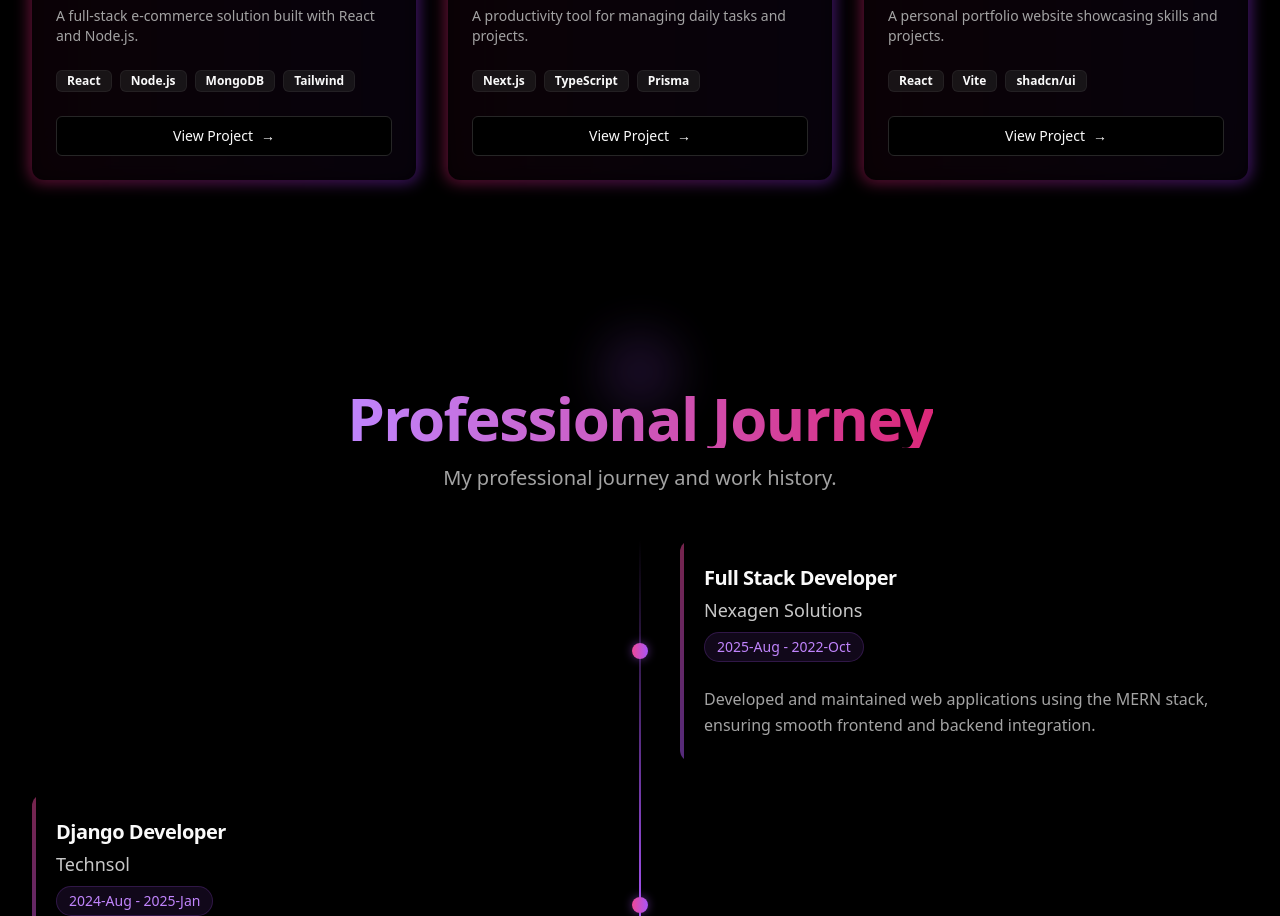
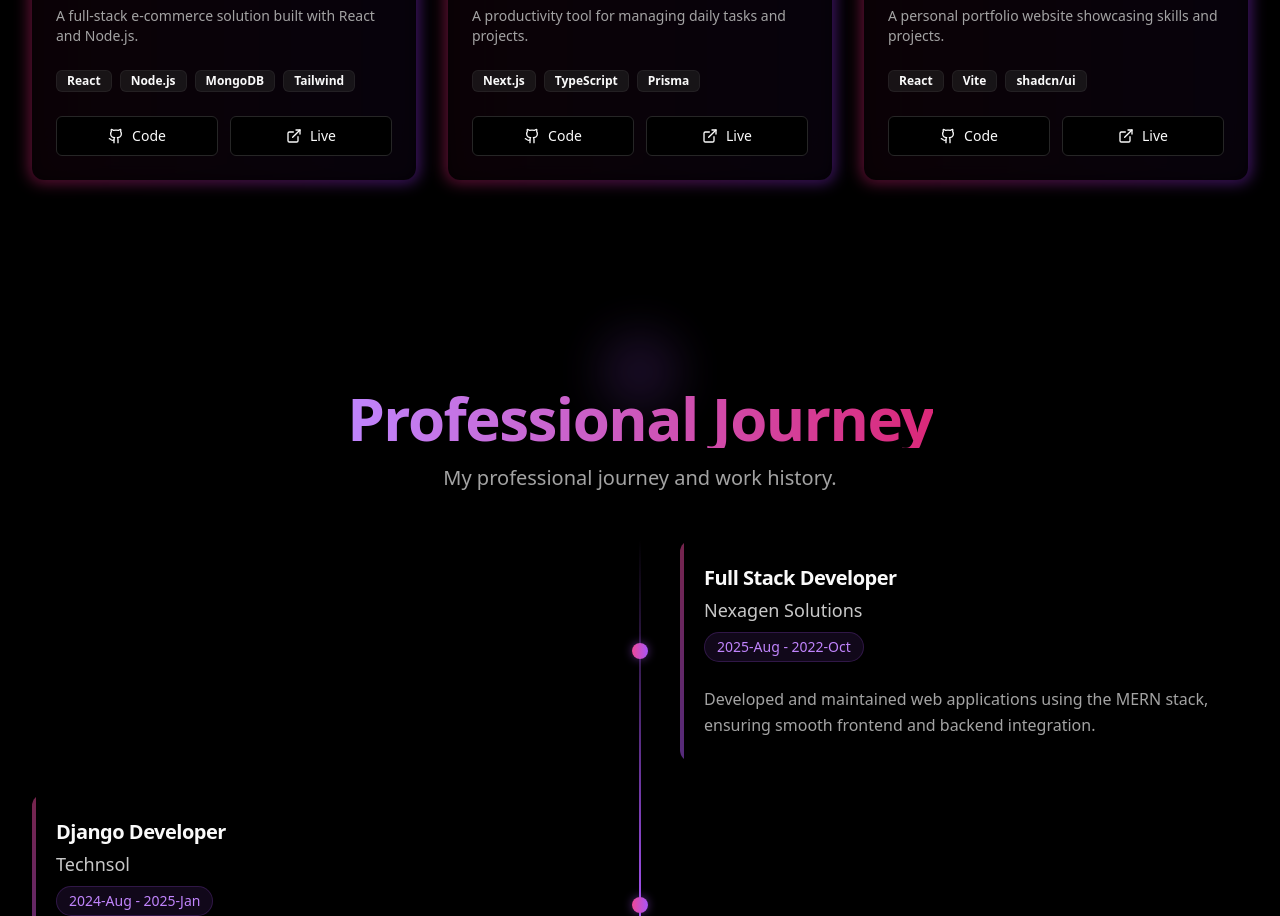
Before and after one commit to ITZ-HURAIRAH18/Portfolio, a React (Vite) app in the folder portfolio-js/: page / in a window 1280 px wide. Shown: the part 1884-2800 px from the top of the page. Built offline with nearby package versions, Linux system fonts and the light colour scheme.

Commit message:
Project Ui Change

```diff
--- a/portfolio-js/src/pages/Projects.jsx
+++ b/portfolio-js/src/pages/Projects.jsx
@@ -9,27 +9,31 @@ import {
 import { Button } from "@/components/ui/button"
 import { Badge } from "@/components/ui/badge"
 import { motion } from "framer-motion"
+import { Github, ExternalLink } from "lucide-react"
 
 const projects = [
   {
     title: "E-commerce Platform",
     description: "A full-stack e-commerce solution built with React and Node.js.",
     tags: ["React", "Node.js", "MongoDB", "Tailwind"],
-    link: "#",
+    github: "#",
+    live: "#",
     image: "https://images.unsplash.com/photo-1557821552-17105176677c?w=800&q=80",
   },
   {
     title: "Task Management App",
     description: "A productivity tool for managing daily tasks and projects.",
     tags: ["Next.js", "TypeScript", "Prisma"],
-    link: "#",
+    github: "#",
+    live: "#",
     image: "https://images.unsplash.com/photo-1557804506-669a67965ba0?w=800&q=80",
   },
   {
     title: "Portfolio Website",
     description: "A personal portfolio website showcasing skills and projects.",
     tags: ["React", "Vite", "shadcn/ui"],
-    link: "#",
+    github: "#",
+    live: "#",
     image: "https://images.unsplash.com/photo-1460925895917-afdab827c52f?w=800&q=80",
   },
 ]
@@ -98,13 +102,22 @@ export function Projects() {
                 </div>
               </CardContent>
               <CardFooter className="mt-auto pt-0">
-                <Button asChild className="w-full group/btn relative overflow-hidden" variant="outline">
-                  <a href={project.link} className="flex items-center justify-center gap-2">
-                    <span className="relative z-10">View Project</span>
-                    <span className="relative z-10 group-hover/btn:translate-x-1 transition-transform">→</span>
-                    <div className="absolute inset-0 bg-gradient-to-r from-primary/10 to-purple-500/10 opacity-0 group-hover/btn:opacity-100 transition-opacity" />
-                  </a>
-                </Button>
+                <div className="flex gap-3 w-full">
+                  <Button asChild className="flex-1 group/btn relative overflow-hidden" variant="outline">
+                    <a href={project.github} target="_blank" rel="noopener noreferrer" className="flex items-center justify-center gap-2">
+                      <Github className="w-4 h-4 relative z-10" />
+                      <span className="relative z-10">Code</span>
+                      <div className="absolute inset-0 bg-gradient-to-r from-primary/10 to-purple-500/10 opacity-0 group-hover/btn:opacity-100 transition-opacity" />
+                    </a>
+                  </Button>
+                  <Button asChild className="flex-1 group/btn relative overflow-hidden" variant="outline">
+                    <a href={project.live} target="_blank" rel="noopener noreferrer" className="flex items-center justify-center gap-2">
+                      <ExternalLink className="w-4 h-4 relative z-10" />
+                      <span className="relative z-10">Live</span>
+                      <div className="absolute inset-0 bg-gradient-to-r from-primary/10 to-purple-500/10 opacity-0 group-hover/btn:opacity-100 transition-opacity" />
+                    </a>
+                  </Button>
+                </div>
               </CardFooter>
             </Card>
           </motion.div>
```
Also changed, not shown: portfolio-js/src/assets/profile1-removebg-preview.png (deleted).
